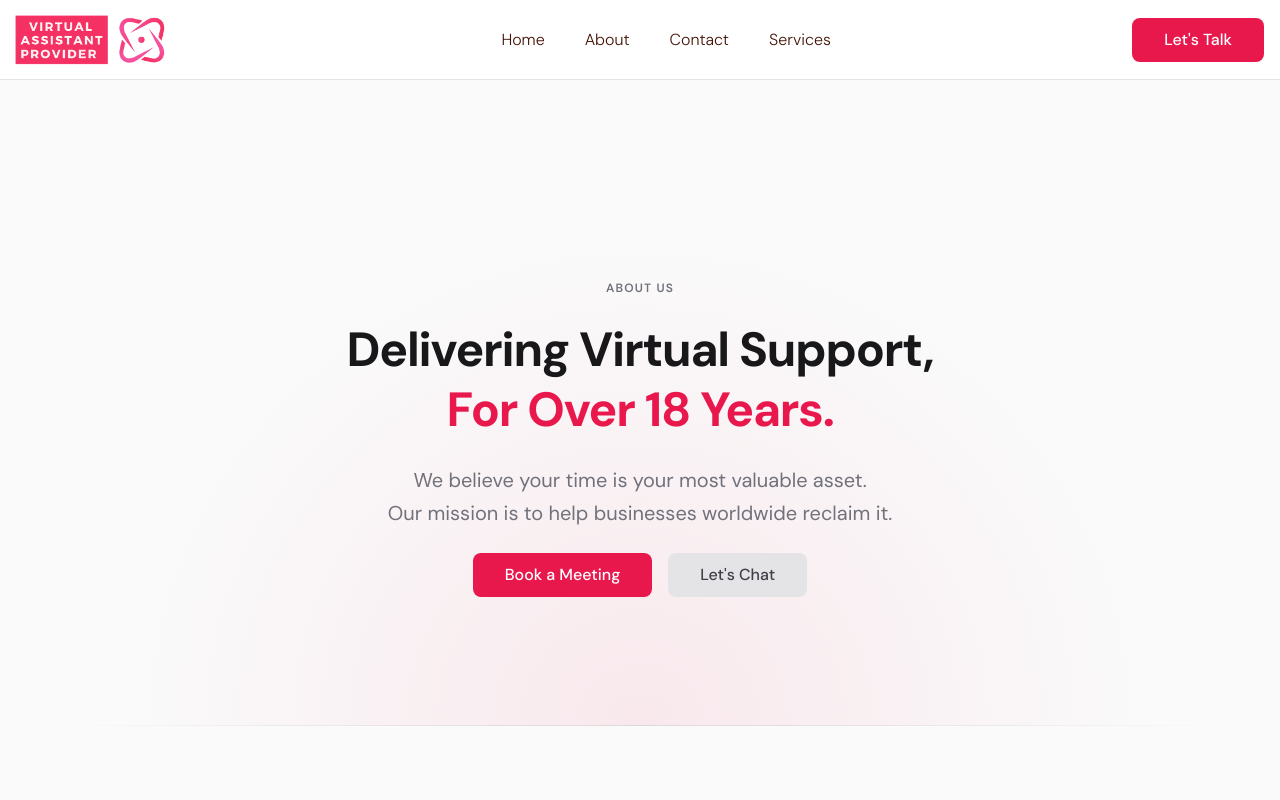
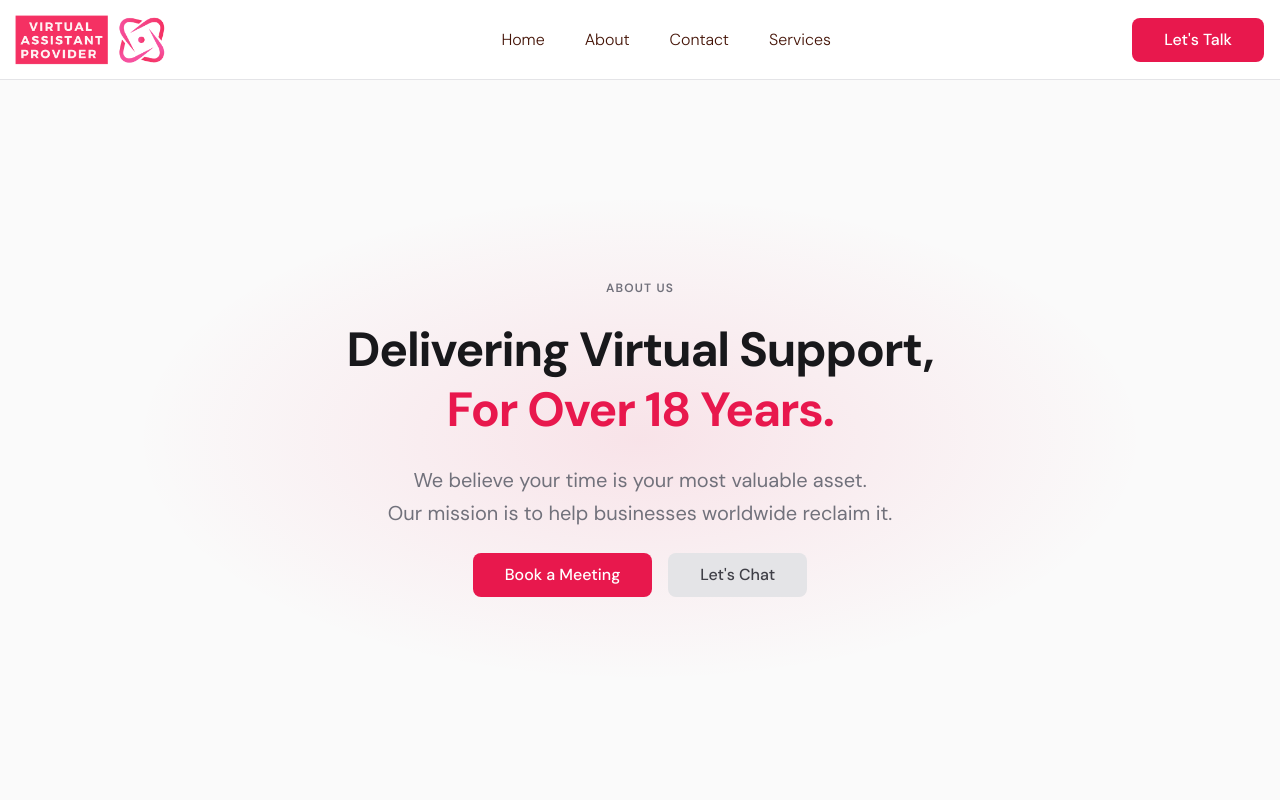
Before and after one commit to cymophic/vap-site, a Next.js app: page /about in a window 1280 px wide. Shown: the top 800 px of the page. Built offline with nearby package versions, Linux system fonts and the light colour scheme.

Commit message:
style: Center background gradient in big screens in About Hero section

```diff
--- a/src/app/globals.css
+++ b/src/app/globals.css
@@ -30,8 +30,8 @@
   @media (min-width: 768px) {
     .hero-gradient {
       background: radial-gradient(
-        ellipse at bottom,
-        rgba(232, 24, 77, 0.08) 0%,
+        ellipse at center,
+        rgba(232, 24, 77, 0.1) 0%,
         transparent 60%
       );
     }
--- a/src/components/sections/about/Hero.tsx
+++ b/src/components/sections/about/Hero.tsx
@@ -39,8 +39,6 @@ export default function Hero() {
           </Link>
         </div>
       </div>
-
-      <div className="hidden md:block h-px bg-linear-to-r from-transparent via-zinc-300/80 to-transparent" />
     </section>
   );
 }
```
